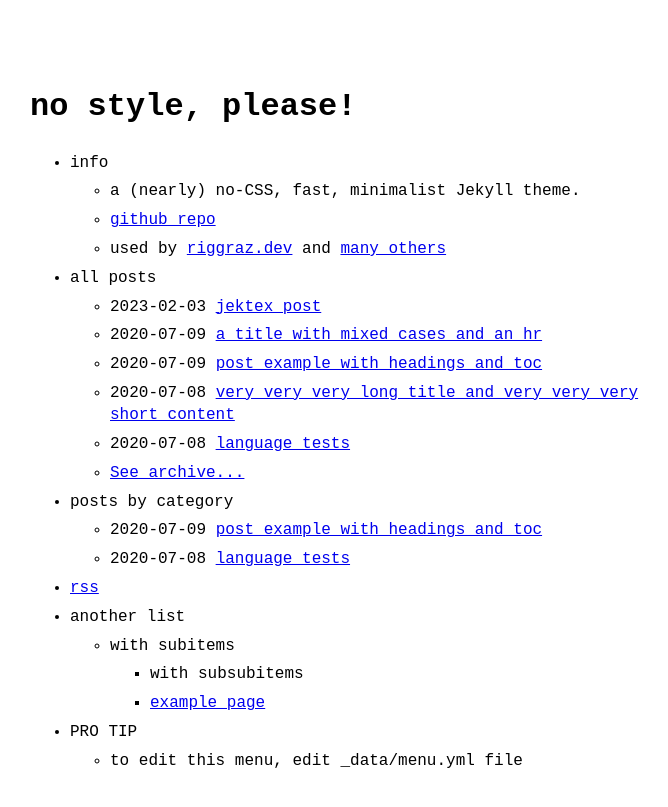
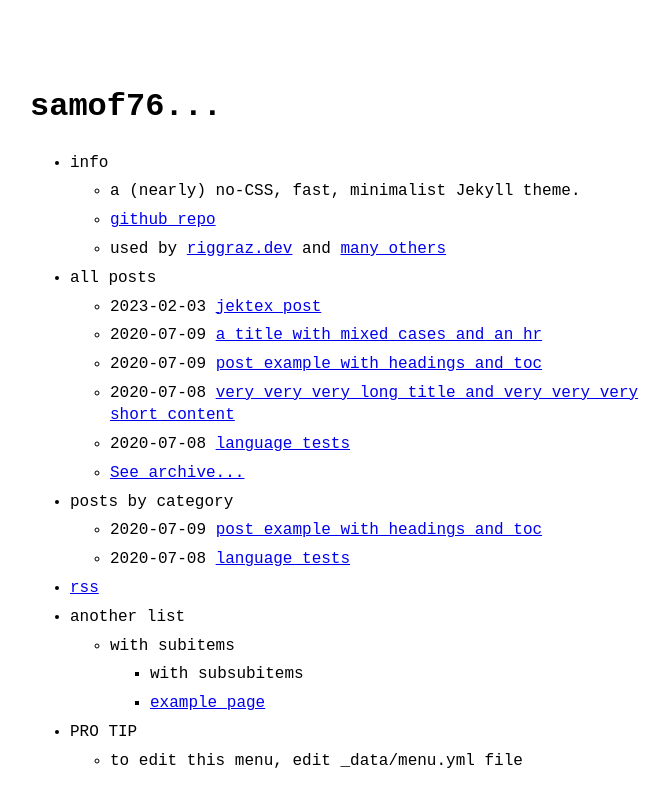
Before and after one commit to samof76/samof76.github.io, a Jekyll site: the page built from index.md, in a window 1280 px wide. Shown: the top 807 px of the page, without its empty margins (290-958 px from the left). Built offline with Jekyll 4.4.1, drawn with Linux system fonts in a browser that asks for light colours.

Commit message:
Update _config.yaml

```diff
--- a/_config.yml
+++ b/_config.yml
@@ -1,8 +1,8 @@
-title: no style, please! # name of the site
-author: Riccardo Graziosi # name of site's author
-email: riccardo.graziosi97@gmail.com # email of site's author
-url: https://riggraz.dev # root address of the site
-baseurl: "/no-style-please" # subpath of the site, e.g. "/blog" (leave it blank "" if you're site shouldn't use a subpath)
+title: samof76... # name of the site
+author: M Samuel Vijaykumar # name of site's author
+email: samof76@gmail.com # email of site's author
+url: https://samof76.github.io # root address of the site
+baseurl: "" # subpath of the site, e.g. "/blog" (leave it blank "" if you're site shouldn't use a subpath)
 description: > # description of the site (multiple lines allowed)
   A (nearly) no-CSS, fast, minimalist Jekyll theme.
 
```
